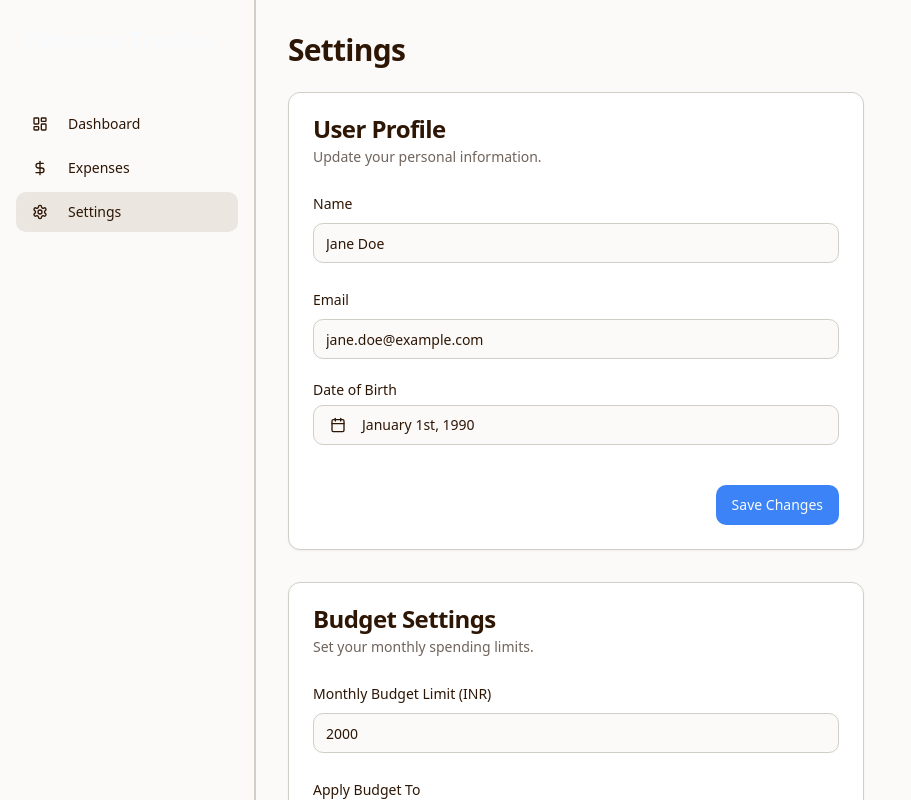
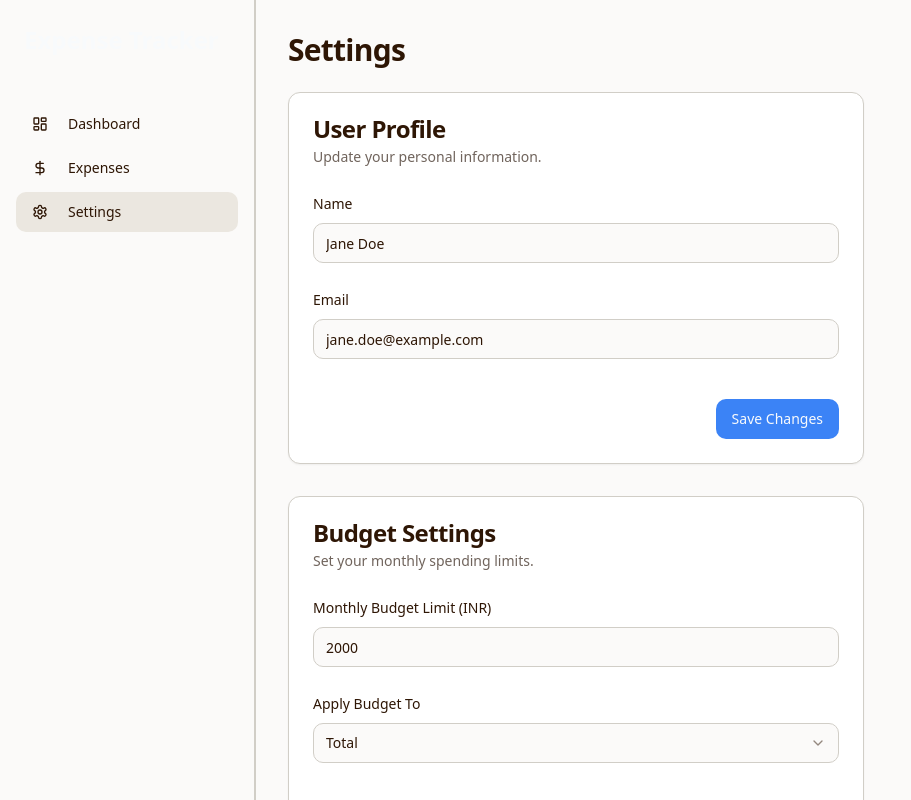
Before and after one commit to puvitha-C-131006/puvitha-expensive-tracker, a React (Vite) app: page /settings in a window 1280 px wide. Shown: the top 800 px of the page, without its empty margins (0-911 px from the left). Built offline with nearby package versions, Linux system fonts and the light colour scheme.

Commit message:
[dyad] Removed the Date of Birth field from the user profile settings. - wrote 2 file(s)

```diff
--- a/src/components/UserProfileForm.tsx
+++ b/src/components/UserProfileForm.tsx
@@ -1,8 +1,6 @@
 import { zodResolver } from "@hookform/resolvers/zod";
 import { useForm } from "react-hook-form";
 import * as z from "zod";
-import { format } from "date-fns";
-import { CalendarIcon } from "lucide-react";
 import React from "react";
 
 import { Button } from "@/components/ui/button";
@@ -15,9 +13,6 @@ import {
   FormMessage,
 } from "@/components/ui/form";
 import { Input } from "@/components/ui/input";
-import { Popover, PopoverContent, PopoverTrigger } from "@/components/ui/popover";
-import { Calendar } from "@/components/ui/calendar";
-import { cn } from "@/lib/utils";
 import { showSuccess } from "@/utils/toast";
 import { getUserProfile, updateUserProfile, UserProfile } from "@/lib/types";
 import { Card, CardContent, CardDescription, CardHeader, CardTitle } from "@/components/ui/card";
@@ -28,9 +23,6 @@ const formSchema = z.object({
   }),
   email: z.string().email({
     message: "Please enter a valid email address.",
-  }),
-  dateOfBirth: z.date({
-    required_error: "Date of birth is required.",
   }),
 });
 
@@ -44,8 +36,6 @@ export function UserProfileForm() {
     defaultValues: {
       name: initialProfile.name,
       email: initialProfile.email,
-      // Convert ISO string to Date object for the date picker
-      dateOfBirth: new Date(initialProfile.dateOfBirth),
     },
   });
 
@@ -53,7 +43,6 @@ export function UserProfileForm() {
     const updatedProfile: UserProfile = {
       name: values.name,
       email: values.email,
-      dateOfBirth: format(values.dateOfBirth, 'yyyy-MM-dd'),
     };
 
     updateUserProfile(updatedProfile);
@@ -100,45 +89,6 @@ export function UserProfileForm() {
               )}
             />
 
-            {/* Date of Birth Field */}
-            <FormField
-              control={form.control}
-              name="dateOfBirth"
-              render={({ field }) => (
-                <FormItem className="flex flex-col">
-                  <FormLabel>Date of Birth</FormLabel>
-                  <Popover>
-                    <PopoverTrigger asChild>
-                      <FormControl>
-                        <Button
-                          variant={"outline"}
-                          className={cn(
-                            "w-full justify-start text-left font-normal",
-                            !field.value && "text-muted-foreground"
-                          )}
-                        >
-                          <CalendarIcon className="mr-2 h-4 w-4" />
-                          {field.value ? format(field.value, "PPP") : <span>Pick a date</span>}
-                        </Button>
-                      </FormControl>
-                    </PopoverTrigger>
-                    <PopoverContent className="w-auto p-0" align="start">
-                      <Calendar
-                        mode="single"
-                        selected={field.value}
-                        onSelect={field.onChange}
-                        captionLayout="dropdown-buttons"
-                        fromYear={1900}
-                        toYear={new Date().getFullYear()}
-                        initialFocus
-                      />
-                    </PopoverContent>
-                  </Popover>
-                  <FormMessage />
-                </FormItem>
-              )}
-            />
-
             <div className="flex justify-end pt-4">
               <Button type="submit">
                 Save Changes
--- a/src/lib/types.ts
+++ b/src/lib/types.ts
@@ -16,7 +16,6 @@ export type Income = {
 export type UserProfile = {
   name: string;
   email: string;
-  dateOfBirth: string; // ISO date string
 };
 
 export type BudgetSettings = {
@@ -117,7 +116,6 @@ let incomesStore: Income[] = baseMockIncomes.map(income => ({
 let userProfileStore: UserProfile = {
   name: "Jane Doe",
   email: "jane.doe@example.com",
-  dateOfBirth: "1990-01-01",
 };
 
 let budgetSettingsStore: BudgetSettings = {
```
